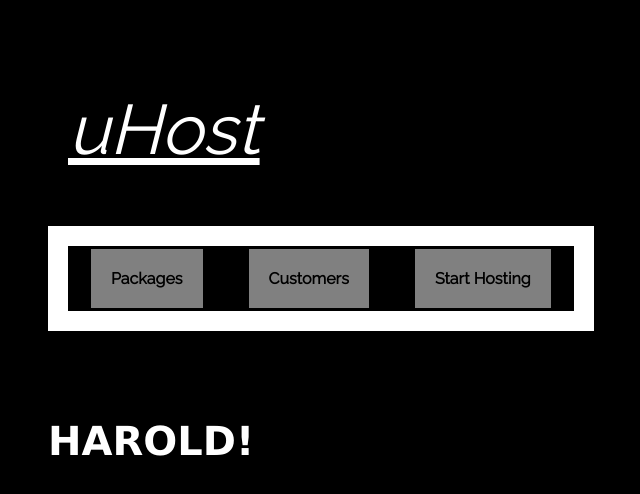
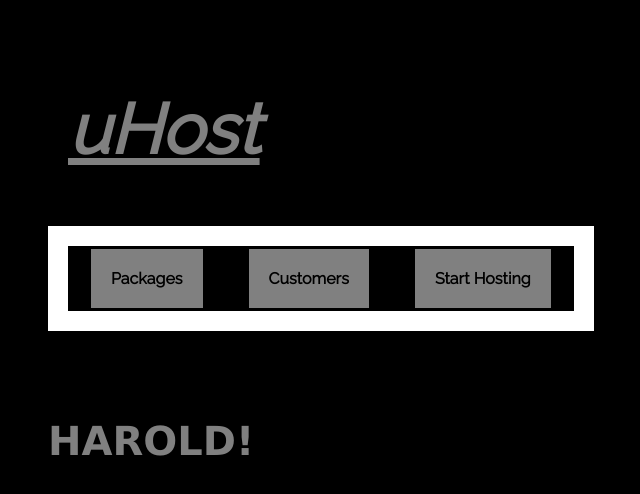
Before and after one commit to Haroldkess/boxing, a plain HTML site: page index.html in a window 1280 px wide. Shown: the whole page, without its empty margins (40-680 px from the left). Drawn offline with Linux system fonts and the light colour scheme.

Commit message:
second commit

```diff
--- a/style.css
+++ b/style.css
@@ -6,10 +6,11 @@
 
 }
 .main-header  > div a{
-    color:white;
+    color:grey;
     font: bold;
     font-size: 70px;
     font-style: italic;
+    font-weight: bold;
 
 }
 
@@ -56,5 +57,5 @@ body{
     font: bolder;
     font-family: 'Lucida Sans', 'Lucida Sans Regular', 'Lucida Grande', 'Lucida Sans Unicode', Geneva, Verdana, sans-serif;
     font-size: 40px;
-    color: #fff;
+    color: gray;
 }
```
